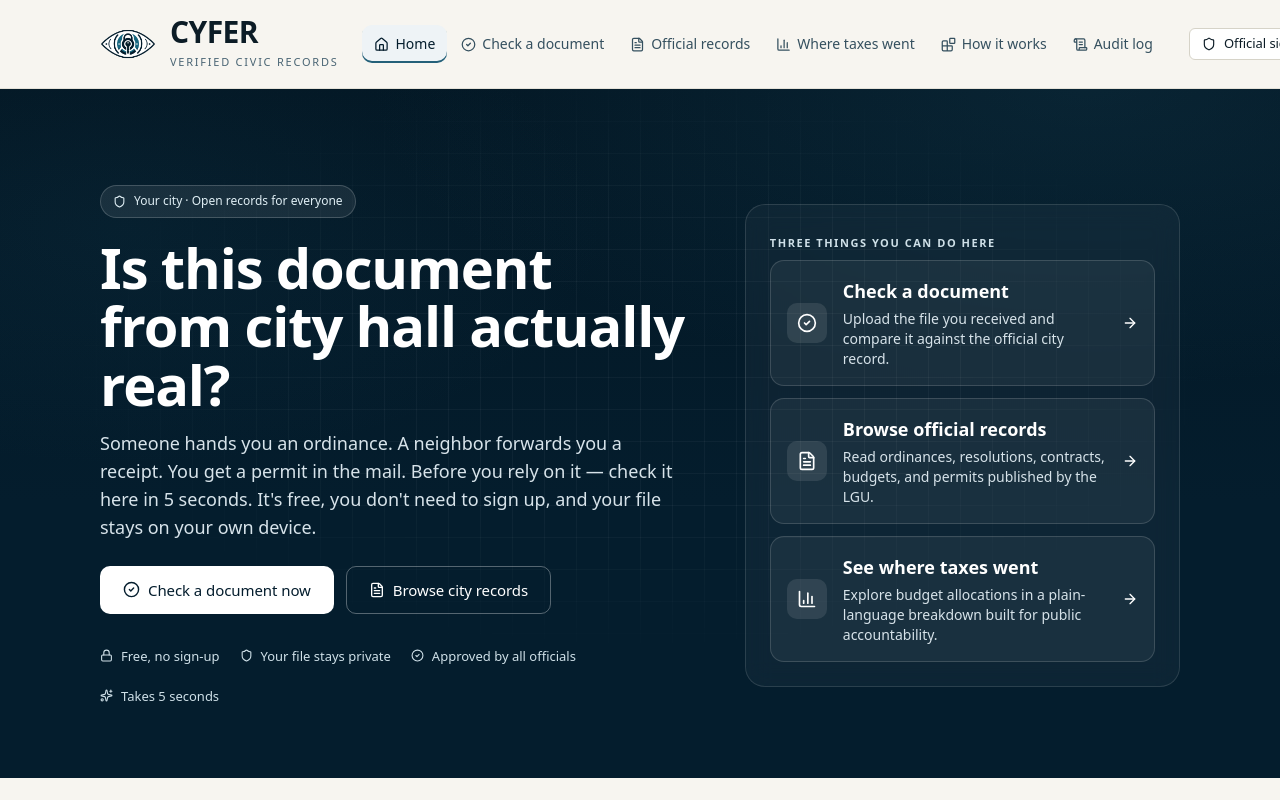
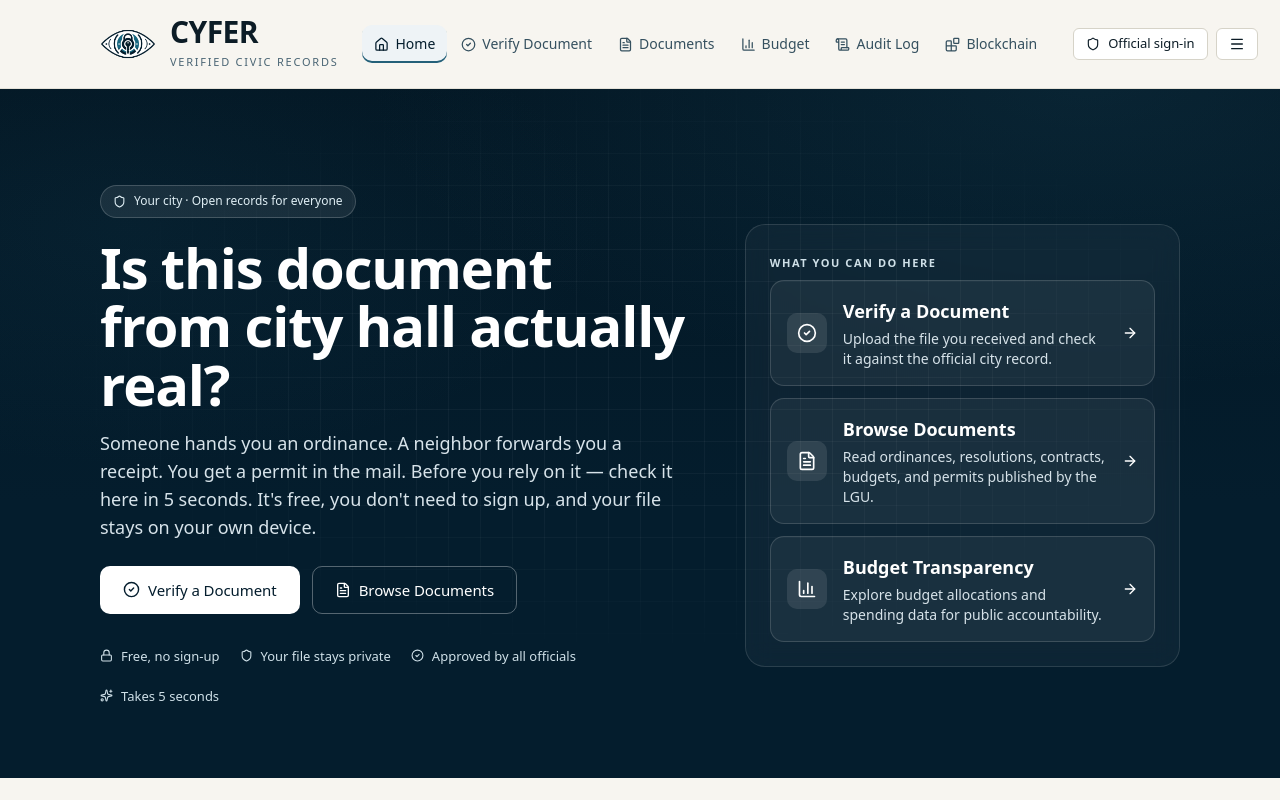
Before and after one commit to SpekyLord/Cyfer, a Next.js app: page / in a window 1280 px wide. Shown: the top 800 px of the page. Built offline with nearby package versions, Linux system fonts and the light colour scheme.

Commit message:
fix: standardize titles and descriptions in quick actions and navbar for consistency

```diff
--- a/src/app/(public)/page.tsx
+++ b/src/app/(public)/page.tsx
@@ -36,20 +36,20 @@
 const quickActions = [
   {
     href: '/verify',
-    title: 'Check a document',
-    description: 'Upload the file you received and compare it against the official city record.',
+    title: 'Verify a Document',
+    description: 'Upload the file you received and check it against the official city record.',
     icon: CheckCircle2,
   },
   {
     href: '/documents',
-    title: 'Browse official records',
+    title: 'Browse Documents',
     description: 'Read ordinances, resolutions, contracts, budgets, and permits published by the LGU.',
     icon: FileText,
   },
   {
     href: '/budget',
-    title: 'See where taxes went',
-    description: 'Explore budget allocations in a plain-language breakdown built for public accountability.',
+    title: 'Budget Transparency',
+    description: 'Explore budget allocations and spending data for public accountability.',
     icon: BarChart3,
   },
 ];
@@ -82,13 +82,13 @@
               <Link href="/verify">
                 <Button size="lg">
                   <CheckCircle2 size={17} />
-                  Check a document now
+                  Verify a Document
                 </Button>
               </Link>
               <Link href="/documents">
                 <Button variant="outline" size="lg">
                   <FileText size={16} />
-                  Browse city records
+                  Browse Documents
                 </Button>
               </Link>
             </div>
@@ -104,7 +104,7 @@
 
           <div className="hero-card">
             <div className="eyebrow" style={{ color: '#cfe0e8', marginBottom: 12 }}>
-              Three things you can do here
+              What you can do here
             </div>
             <div className="stack-3">
               {quickActions.map(({ href, title, description, icon: Icon }) => (
@@ -158,7 +158,7 @@
                 <Link href="/verify">
                   <Button variant="secondary">
                     <CheckCircle2 size={16} />
-                    Check a document
+                    Verify a Document
                   </Button>
                 </Link>
                 <Link href="/blockchain">
@@ -251,7 +251,7 @@
               <Link href="/verify">
                 <Button size="lg">
                   <CheckCircle2 size={17} />
-                  Check it now
+                  Verify Now
                 </Button>
               </Link>
             </div>
--- a/src/components/ui/Navbar.tsx
+++ b/src/components/ui/Navbar.tsx
@@ -19,11 +19,11 @@
 
 const navLinks = [
   { href: '/', label: 'Home', icon: Home },
-  { href: '/verify', label: 'Check a document', icon: CheckCircle2 },
-  { href: '/documents', label: 'Official records', icon: FileText },
-  { href: '/budget', label: 'Where taxes went', icon: BarChart3 },
-  { href: '/blockchain', label: 'How it works', icon: Blocks },
-  { href: '/audit', label: 'Audit log', icon: ScrollText },
+  { href: '/verify', label: 'Verify Document', icon: CheckCircle2 },
+  { href: '/documents', label: 'Documents', icon: FileText },
+  { href: '/budget', label: 'Budget', icon: BarChart3 },
+  { href: '/audit', label: 'Audit Log', icon: ScrollText },
+  { href: '/blockchain', label: 'Blockchain', icon: Blocks },
 ];
 
 export function Navbar() {
```
